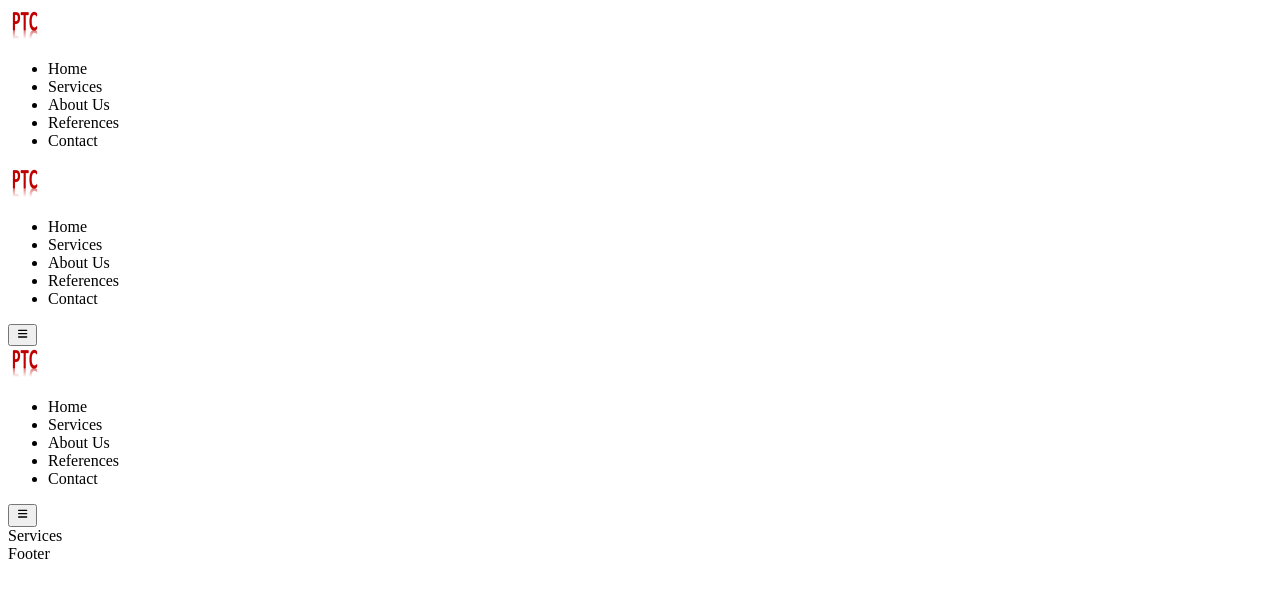
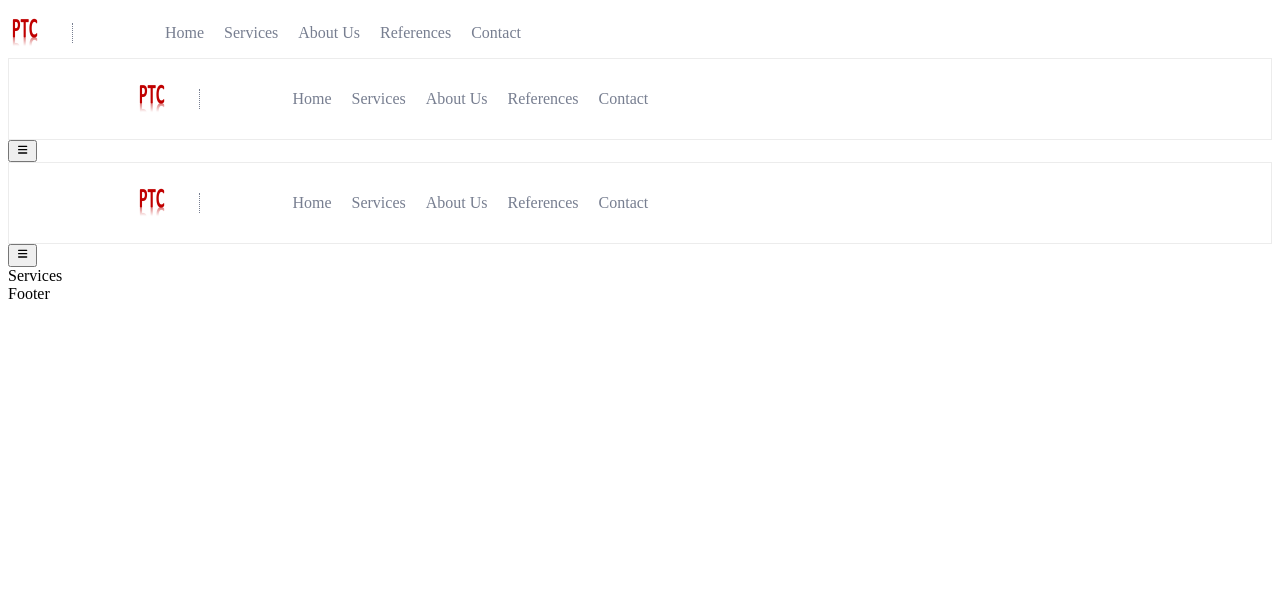
Before and after one commit to FIDELIS-TUWEI/Blog-App-MERN, a React (Vite) app: page / in a window 1280 px wide. Shown: the top 598 px of the page. Built offline with nearby package versions, Linux system fonts and the light colour scheme.

Commit message:
header styles

```diff
--- a/src/styles/header.css
+++ b/src/styles/header.css
@@ -0,0 +1,53 @@
+.header {
+    display: flex;
+    align-items: center;
+    justify-content: space-between;
+    padding: 15px 10%;
+    position: sticky;
+    top: 0;
+    background: #fff;
+    z-index: 100;
+    border: 1px solid #ececec;
+}
+
+.header--nav {
+    display: flex;
+    align-items: center;
+    gap: 2rem;
+}
+
+.nav--divider {
+    border-left: 1px dotted #777e90;
+    padding: 10px;
+}
+
+.nav--list {
+    display: flex;
+    align-items: center;
+    gap: 20px;
+    color: #777e90;
+    list-style: none;
+}
+
+.nav--list li a {
+    color: #777e90;
+    font-weight: bold;
+    position: relative;
+}
+
+.nav--list::after {
+    content: '';
+    display: block;
+    width: 0;
+    height: 3px;
+    border-radius: 10px;
+    background: #ada7ff;
+    position: absolute;
+    bottom: -1rem;
+    left: 0;
+    transition: width 0.3s ease;
+}
+
+.nav--list a:hover::after {
+    width: 90%;
+}
```
